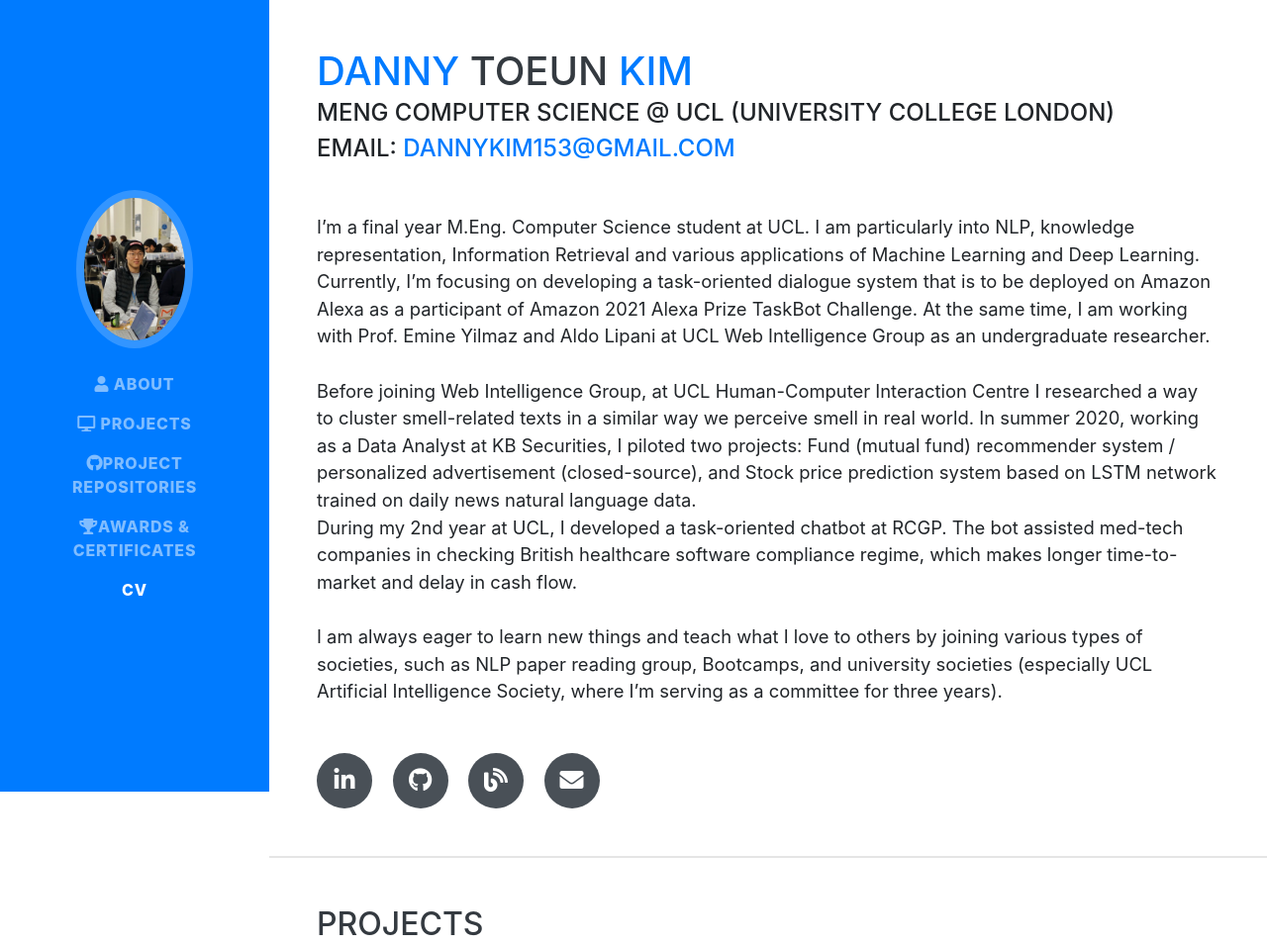
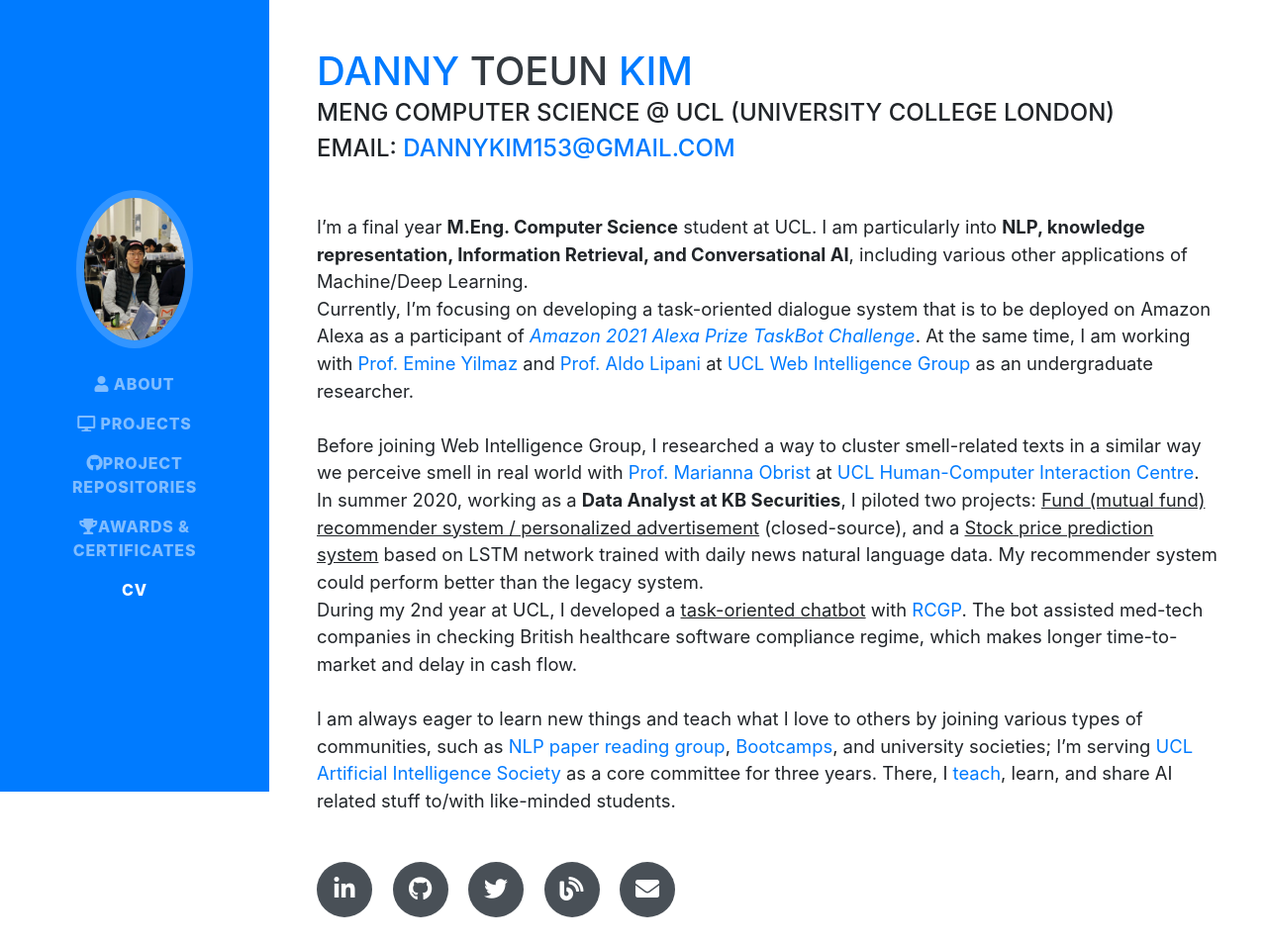
Before and after one commit to kimdanny/portfolio, a website with bundled scripts: page index.html in a window 1280 px wide. Shown: the top 956 px of the page at 99% size. Built offline with nearby package versions, Linux system fonts and the light colour scheme; files whose address does not match are found by name; a web font is replaced by a local one.

Commit message:
introduction updated

```diff
--- a/index.html
+++ b/index.html
@@ -76,25 +76,44 @@
           Email: <a href="mailto:dannykim153@gmail.com">dannykim153@gmail.com</a>
         </div>
         <p class="lead mb-5">
-          I’m a final year M.Eng. Computer Science student at UCL.
-          I am particularly into NLP, knowledge representation, Information Retrieval and various applications of Machine Learning and Deep Learning.
-          Currently, I’m focusing on developing a task-oriented dialogue system that is to be deployed on Amazon Alexa as a participant of Amazon 2021 Alexa Prize TaskBot Challenge.
-          At the same time, I am working with Prof. Emine Yilmaz and Aldo Lipani at UCL Web Intelligence Group as an undergraduate researcher.
+          I’m a final year <strong>M.Eng. Computer Science</strong> student at UCL.
+          I am particularly into <strong>NLP, knowledge representation, Information Retrieval, and Conversational AI</strong>, including various other applications of Machine/Deep Learning.
+          <br>
+          Currently, I’m focusing on developing a task-oriented dialogue system that is to be deployed on Amazon Alexa as a participant of <a href="https://developer.amazon.com/alexaprize" target="_blank"><i>Amazon 2021 Alexa Prize TaskBot Challenge</i></a>.
+          At the same time, I am working with
+          <a href="https://sites.google.com/site/emineyilmaz/" target="_blank">Prof. Emine Yilmaz</a> and
+          <a href="https://aldolipani.com" target="_blank">Prof. Aldo Lipani</a>
+          at <a href="http://wi.cs.ucl.ac.uk" target="_blank">UCL Web Intelligence Group</a> as an undergraduate researcher.
           <br><br>
-          Before joining Web Intelligence Group, at UCL Human-Computer Interaction Centre I researched a way to cluster smell-related texts in a similar way we perceive smell in real world.
-          In summer 2020, working as a Data Analyst at KB Securities,
+
+          Before joining Web Intelligence Group,
+            I researched a way to cluster smell-related texts in a similar way we perceive smell in real world
+            with <a href="https://uclic.ucl.ac.uk/people/marianna-obrist" target="_blank">Prof. Marianna Obrist</a>
+            at <a href="https://uclic.ucl.ac.uk" target="_blank">UCL Human-Computer Interaction Centre</a>.
+          <br>
+          In summer 2020, working as a <strong>Data Analyst at KB Securities</strong>,
           I piloted two projects:
-            Fund (mutual fund) recommender system / personalized advertisement (closed-source),
-            and Stock price prediction system based on LSTM network trained on daily news natural language data.
+            <u>Fund (mutual fund) recommender system / personalized advertisement</u> (closed-source),
+            and a <u>Stock price prediction system</u> based on LSTM network trained with daily news natural language data.
+            My recommender system could perform better than the legacy system.
           <br>
-          During my 2nd year at UCL, I developed a task-oriented chatbot at RCGP.
+          During my 2nd year at UCL, I developed a <u>task-oriented chatbot</u> with
+          <a href="https://www.rcgp.org.uk" target="_blank">RCGP</a>.
           The bot assisted med-tech companies in checking British healthcare software compliance regime, which makes longer time-to-market and delay in cash flow.
           <br><br>
-          I am always eager to learn new things and teach what I love to others by joining various types of societies, such as NLP paper reading group, Bootcamps, and university societies (especially UCL Artificial Intelligence Society, where I’m serving as a committee for three years).
+
+          I am always eager to learn new things and teach what I love to others by joining various types of communities,
+          such as <a href="https://github.com/jiphyeonjeon" target="_blank">NLP paper reading group</a>,
+          <a href="https://developers-kr.googleblog.com/2020/09/mlbootcamp_11.html" target="_blank">Bootcamps</a>, and
+          university societies;
+          I’m serving <a href="https://github.com/UCLAIS">UCL Artificial Intelligence Society</a> as a core committee for three years.
+          There, I <a href="https://github.com/UCLAIS/Machine-Learning-Tutorials" target="_blank">teach</a>,
+          learn, and share AI related stuff to/with like-minded students.
         </p>
         <div class="social-icons">
           <a href="https://www.linkedin.com/in/danny-toeun-kim/" class="linkedin" target="_blank"><i class="fab fa-linkedin-in"></i></a>
           <a href="https://github.com/kimdanny" class="github" target="_blank"><i class="fab fa-github"></i></a>
+          <a href="https://twitter.com/TEKnologyy" class="twitter" target="_blank"><i class="fab fa-twitter"></i></a>
           <a href="https://kimdanny.github.io" class="blog" target="_blank"><i class="fa fa-blog"></i></a>
           <a href="mailto:dannykim153@gmail.com" class="email"><i class="fa fa-envelope"></i></a>
         </div>
```
